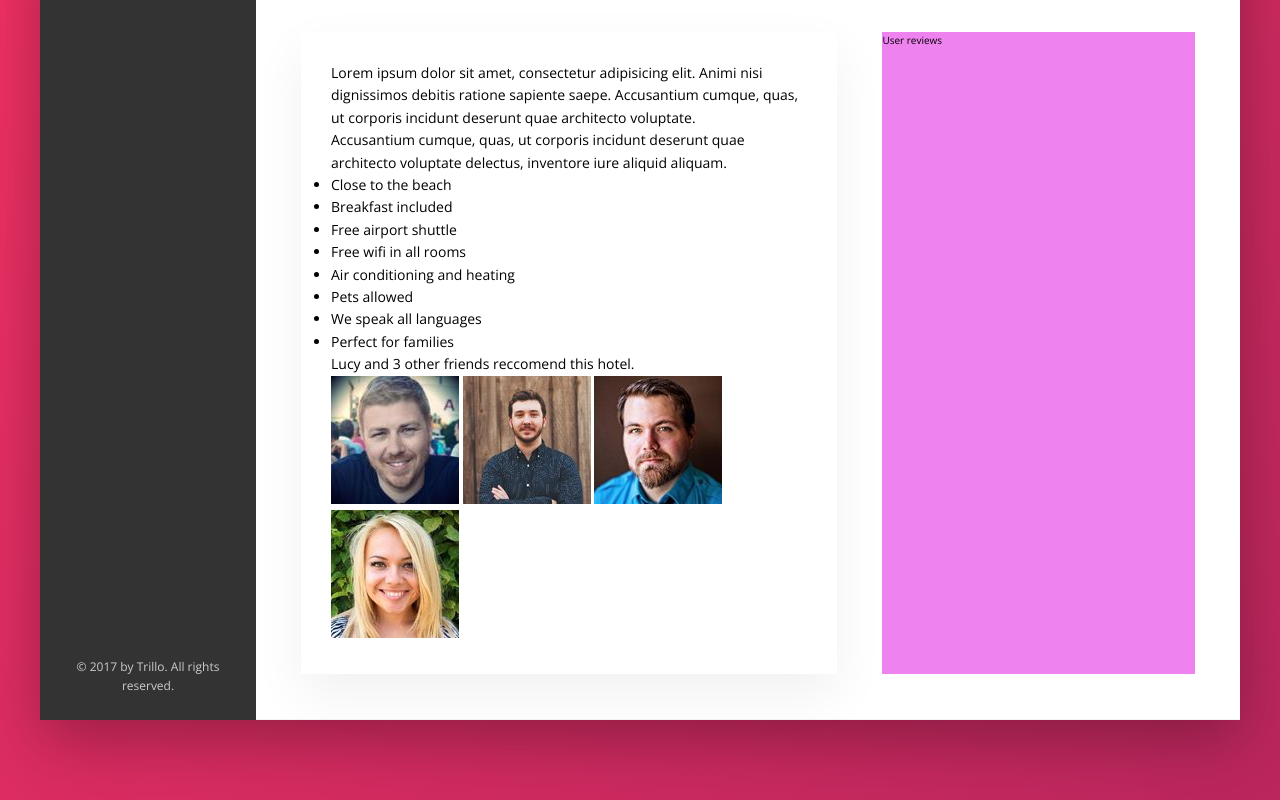
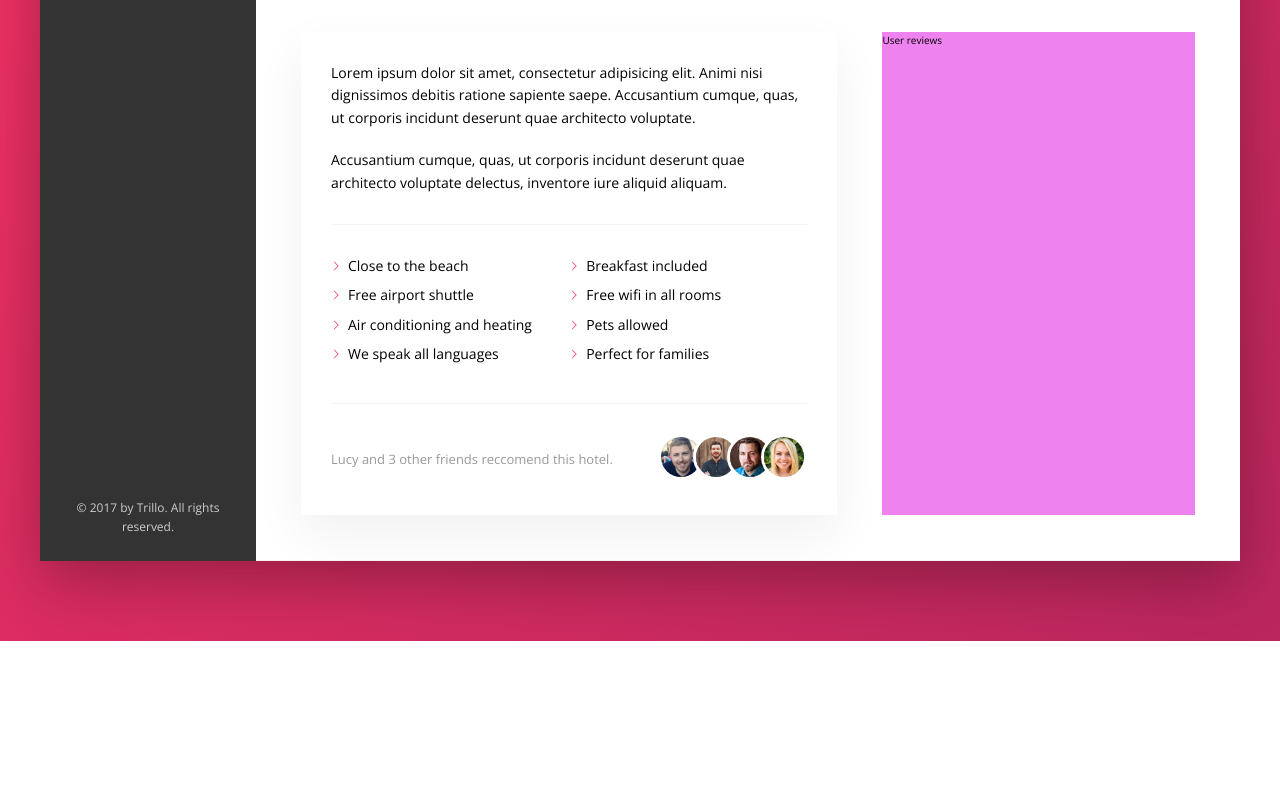
Before and after one commit to bradripple/Trillo, a plain HTML site: page starter/index.html in a window 1280 px wide. Shown: the part 615-1415 px from the top of the page. After the commit the page ends 1256 px from the top, so only its background shows below. Drawn offline with nearby package versions, Linux system fonts and the light colour scheme.

Commit message:
Completed Description Desction Pt 2

```diff
--- a/starter/css/style.css
+++ b/starter/css/style.css
@@ -297,3 +297,43 @@ body {
   100% {
     transform: scale(1);
     box-shadow: none; } }
+
+.paragraph:not(:last-of-type) {
+  margin-bottom: 2rem; }
+
+.list {
+  list-style: none;
+  margin: 3rem 0;
+  padding: 3rem 0;
+  border-top: var(--line);
+  border-bottom: var(--line);
+  display: flex;
+  flex-wrap: wrap; }
+  .list__item {
+    flex: 0 0 50%;
+    margin-bottom: .7rem; }
+  .list__item::before {
+    content: "";
+    display: inline-block;
+    height: 1rem;
+    width: 1rem;
+    margin-right: .7rem;
+    background-color: var(--color-primary-light);
+    -webkit-mask-image: url(../img/chevron-thin-right.svg);
+    -webkit-mask-size: cover; }
+
+.recommend {
+  font-size: 1.3rem;
+  color: var(--color--grey-dark-3);
+  display: flex;
+  align-items: center; }
+  .recommend__count {
+    margin-right: auto; }
+  .recommend__photo {
+    box-sizing: content-box;
+    height: 4rem;
+    width: 4rem;
+    border-radius: 50%;
+    border: 3px solid #fff; }
+    .recommend__photo:not(:last-child) {
+      margin-right: -1.5rem; }
--- a/starter/sass/_components.scss
+++ b/starter/sass/_components.scss
@@ -302,3 +302,76 @@
         box-shadow: none;
     }
 }
+
+//////////////////////////////////////
+// PARAGRAPH
+.paragraph:not(:last-of-type) {
+    margin-bottom: 2rem;
+}
+
+//////////////////////////////////////
+// LIST
+.list {
+    list-style: none;
+    margin: 3rem 0;
+    padding: 3rem 0;
+    border-top: var(--line);
+    border-bottom: var(--line);
+
+    display: flex;
+    flex-wrap: wrap;
+
+    &__item {
+        flex: 0 0 50%;
+        margin-bottom: .7rem;
+
+    }
+
+    &__item::before {
+        content: "";
+        display: inline-block;
+        height: 1rem;
+        width: 1rem;
+        margin-right: .7rem;
+
+        // Older browsers
+        //background-image: url(../img/chevron-thin-right.svg);
+        //background-size: cover;
+
+        // Newer browsers - masks - actually DEPRECATED!!!!
+        background-color: var(--color-primary-light);
+        -webkit-mask-image: url(../img/chevron-thin-right.svg);
+        -webkit-mask-size: cover;
+
+    }
+}
+
+//////////////////////////////////////
+// RECOMMEND
+.recommend {
+    font-size: 1.3rem;
+    color: var(--color--grey-dark-3);
+
+    display: flex;
+    align-items: center;
+
+    &__count {
+        margin-right: auto;
+    }
+
+    &__friends {
+
+    }
+
+    &__photo {
+        box-sizing: content-box;
+        height: 4rem;
+        width: 4rem;
+        border-radius: 50%;
+        border: 3px solid #fff;
+
+        &:not(:last-child) {
+            margin-right: -1.5rem;
+        }
+    }
+}
```
